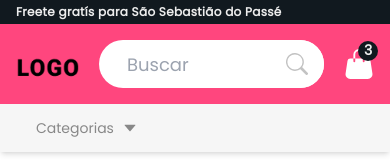
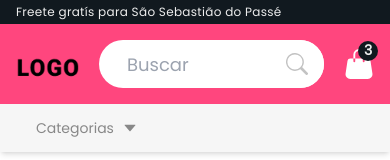
Before and after one commit to riancarlosdev/FRONT-LOJA, a Next.js app: page / in a window 390 px wide. Shown: the top 160 px of the page. Built offline with nearby package versions, Linux system fonts and the light colour scheme.

Commit message:
att font

```diff
--- a/components/info-top-page/index.tsx
+++ b/components/info-top-page/index.tsx
@@ -7,7 +7,7 @@ export default function InfoTopPage_component():JSX.Element {
         return e.link ? (
           <a key={i} className="text-link-2 font-semibold text-sm hover:text-h-link-2 duration-500" title="Nossa central de atendimento" href={e.inLink}>{e.col}</a>
         ) : (
-          <span key={i} className="text-text-1 font-semibold text-xs sm:text-sm tracking-wide">{e.col}</span>
+          <span key={i} className="text-text-1 text-xs font-light md:font-semibold sm:text-sm tracking-wide">{e.col}</span>
         )
       })}
     </div>
```
